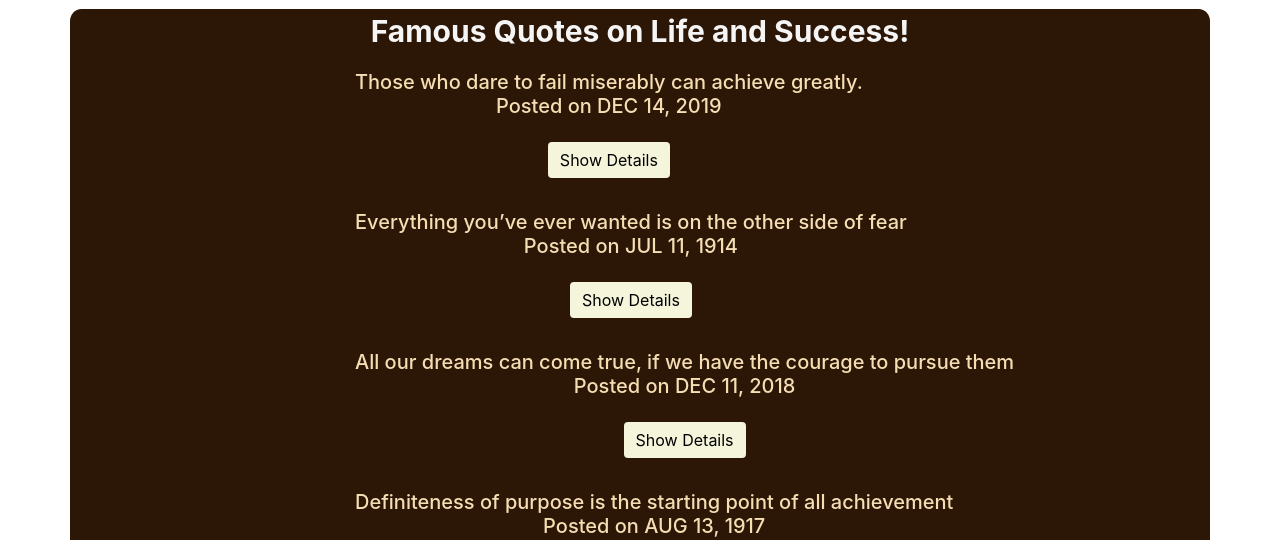
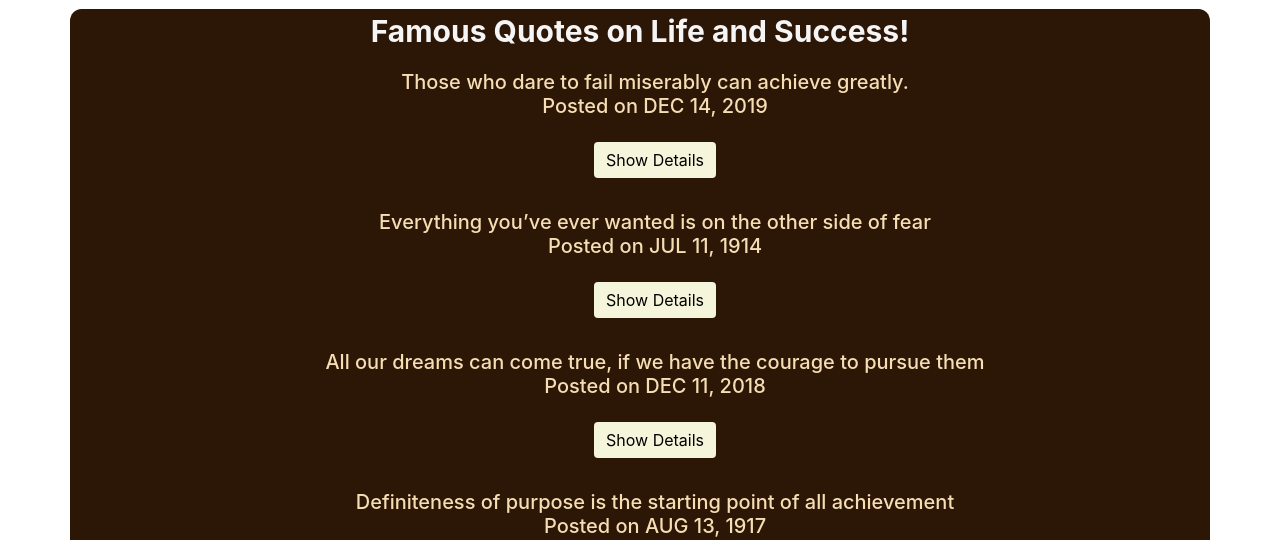
Before and after one commit to NDOLIC/myQuotes, an Angular app: page / in a window 1280 px wide. Shown: the part 207-747 px from the top of the page. Built offline with nearby package versions, Linux system fonts and the light colour scheme.

Commit message:
separating quote and btn

```diff
--- a/src/app/quote/quote.component.css
+++ b/src/app/quote/quote.component.css
@@ -8,8 +8,8 @@
 h4{
     font-size:20px;
     text-align: center;
-    margin-left: 300px;
-    margin-left: 300px;
+    margin-left: 30px;
+
 }
 hr{
 background-color: aliceblue;
--- a/src/app/quote/quote.component.html
+++ b/src/app/quote/quote.component.html
@@ -4,21 +4,19 @@
 <!-- <div class="container"> -->
 
 
-    <div class="row" *ngFor="let quote of quotes;let i = 'index'">
-        <div class="row">
+    <div *ngFor="let quote of quotes;let i = 'index'">
+        <!-- <div class="row"> -->
             <h4 id="{{i}}">
                 {{quote.quoti}} <br>
                 Posted on {{quote.postDate|date|uppercase}}<br><br>
 
+            <button class="btn btn-primary" (click)='toogleDetails(i)'>Show Details</button><br><br>
+        </h4>
+    <!-- </div> -->
+        <div *ngIf="quote.showDescription"><br>
 
-            <button class="btn btn-primary" (click)='toogleDetails(i)'>Show Details</button><br><br>
-
-        </h4>
-        </div>
-        <div class="row" *ngIf="quote.showDescription">
-
-        <app-quote-details *ngIf="quote.showDescription"[quote]='quote' (isComplete)= 'completeQuote($event,i)'></app-quote-details>
-    </div>
+            <app-quote-details *ngIf="quote.showDescription"[quote]='quote' (isComplete)= 'completeQuote($event,i)'></app-quote-details>
+       </div>
 </div>
 <!-- </div> -->
 <!-- <br> <br> <br> <br> <br>
```
